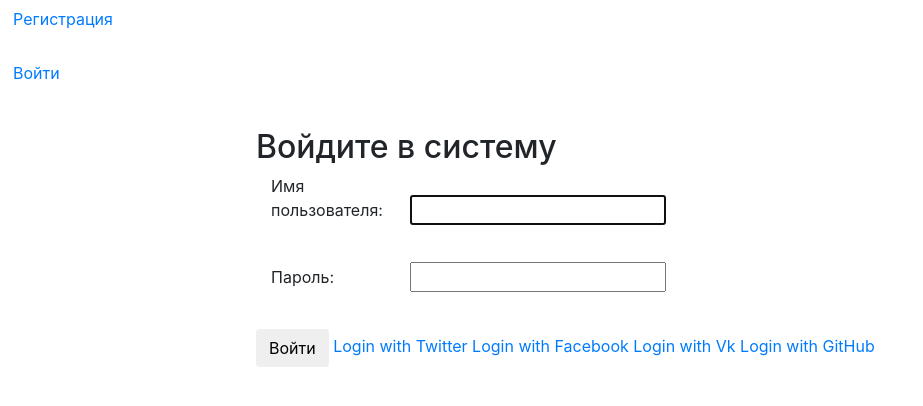
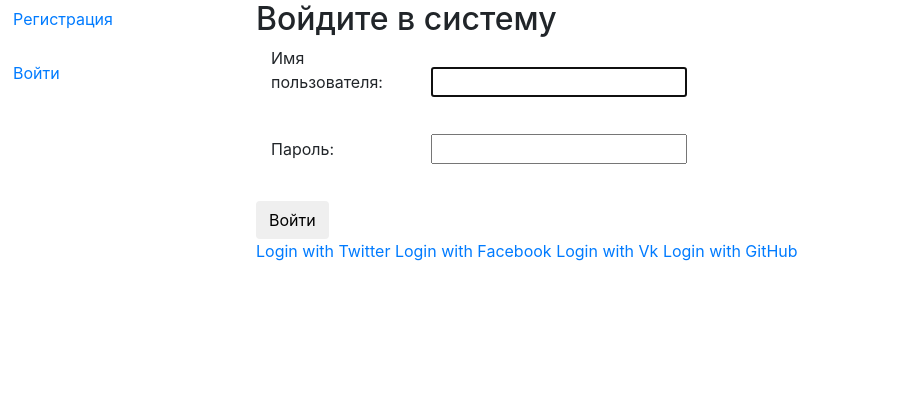
Before and after one commit to Evgeniy-German/student-workbook, a Django app: page /login/ in a window 1280 px wide. Shown: the top 406 px of the page, without its empty margins (0-923 px from the left). Run offline with Django 3.2, Linux system fonts and the light colour scheme; some libraries are stand-ins or nearby versions.

Commit message:
Регистрация и авторизация

```diff
--- a/home/views.py
+++ b/home/views.py
@@ -15,9 +15,9 @@
         form = UserForm(request.POST)
         if form.is_valid():
             user = User.objects.create_user(username=form.cleaned_data['username'],
-                                            password=form.cleaned_data['password'],)
+                                            password=form.cleaned_data['password'], )
             user.save()
-            return HttpResponseRedirect("login")
+            return HttpResponseRedirect("/login")
     else:
         form = UserForm()
     return render(request, 'home/registration.html', {'form': form})
--- a/templates/home/wrapper.html
+++ b/templates/home/wrapper.html
@@ -6,8 +6,7 @@
     {% load staticfiles %}
     <link rel="stylesheet" href="{% static 'css/bootstrap.min.css' %}">
 </head>
-<body style="padding: 10%;
-             padding-left: 20%;">
+<body style="padding-left: 20%;">
 <div style=" position: fixed;
     top: 0;
     left: 0;
@@ -17,7 +16,7 @@
         <a href="/registration" class="btn"><p>Регистрация</p></a><br>
         <a href="/login" class="btn"><p>Войти</p></a>
     {% elif user.is_authenticated %}
-        <a href="logout" class="btn btn">Выйти из аккаунта</a>
+        <a href="/logout" class="btn btn">Выйти из аккаунта</a>
     {% endif %}
 </div>
 {% block body %}
--- a/templates/registration/login.html
+++ b/templates/registration/login.html
@@ -12,9 +12,9 @@
             {{ form.password }}
         </div>
         <button type="submit" class="btn btn">Войти</button>
+    </form>
     <a href="{% url 'social:begin' 'twitter' %}">Login with Twitter</a>
     <a href="{% url 'social:begin' 'facebook' %}">Login with Facebook</a>
     <a href="{% url 'social:begin' 'vk-oauth2' %}">Login with Vk</a>
     <a href="{% url 'social:begin' 'github' %}">Login with GitHub</a><br>
-    </form>
 {% endblock %}
```
